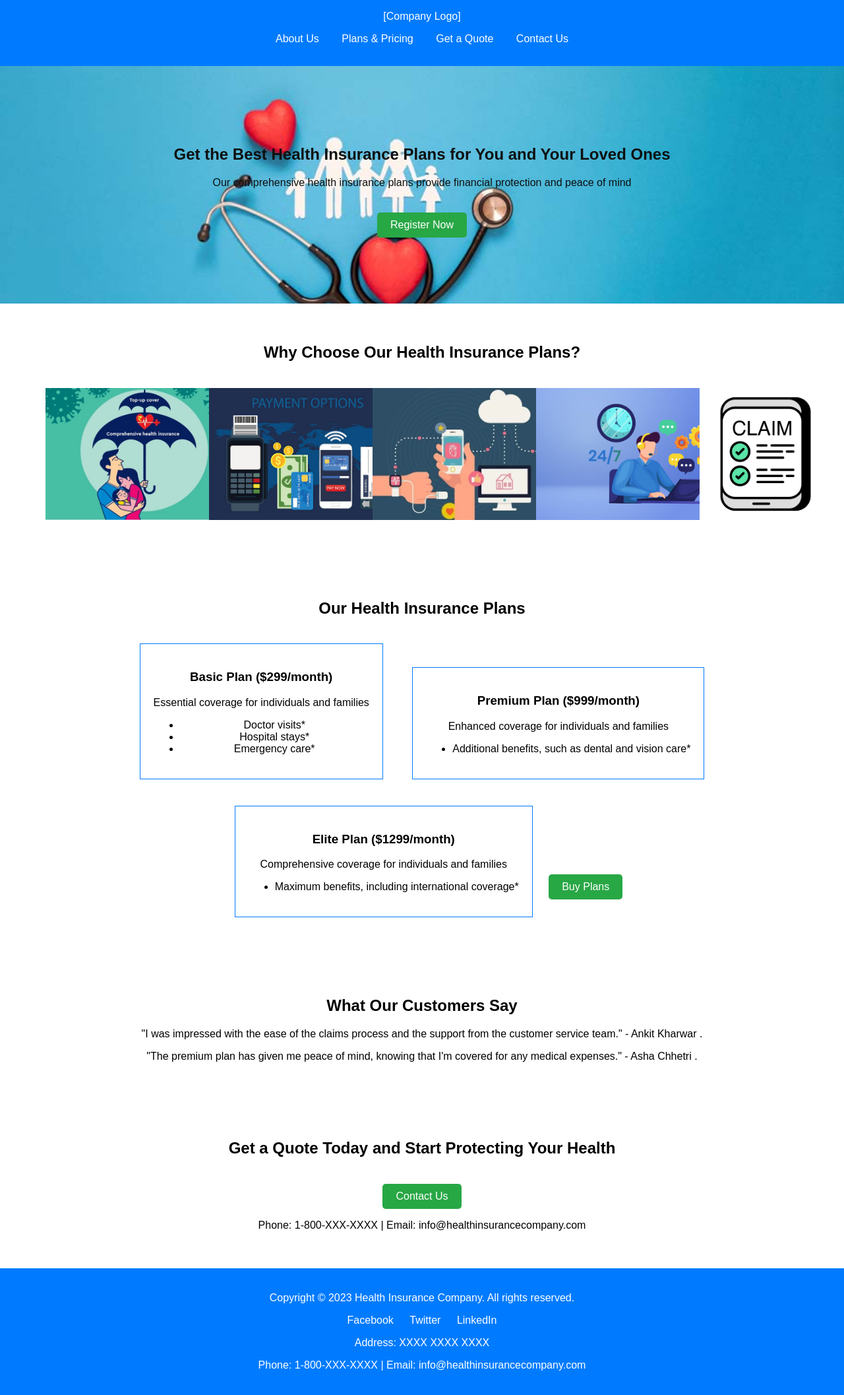
After one commit to ankit12009/Health-card, a PHP site: page / in a window 1280 px wide. The commit adds this page. Shown: the whole page at 66% size. Run offline with PHP 8.4, Linux system fonts and the light colour scheme.

Commit message:
Added landding page

```diff
--- /dev/null
+++ b/index.css
@@ -0,0 +1,87 @@
+body {
+    font-family: Arial, sans-serif;
+    margin: 0;
+    padding: 0;
+}
+
+header {
+    background: #007BFF;
+    color: white;
+    padding: 1em 0;
+    text-align: center;
+}
+
+nav ul {
+    list-style-type: none;
+    padding: 0;
+}
+
+nav ul li {
+    display: inline;
+    margin: 0 15px;
+}
+
+nav a {
+    color: white;
+    text-decoration: none;
+}
+
+.hero {
+    background: url("images/h3.jpg") no-repeat center center/cover;
+    color: rgb(14, 15, 15);
+    /* height: 500px; */
+    padding: 100px 20px;
+    text-align: center;
+    object-fit: cover;
+}
+
+.benefits, .plans, .testimonials, .cta-section {
+    padding: 40px 20px;
+    text-align: center;
+}
+
+.benefit-list {
+    display: flex;
+    justify-content: space-around;
+    flex-wrap: wrap;
+}
+
+.benefit-item {
+    display: flex;
+    justify-content: space-around;
+    width: 150px;
+    height: 200px;
+    /* margin: 80px; */
+    padding: 20px;
+
+}
+
+.plan-card {
+    border: 1px solid #007BFF;
+    padding: 20px;
+    margin: 20px;
+    display: inline-block;
+}
+
+.cta-button {
+    display: inline-block;
+    background: #28A745;
+    color: white;
+    padding: 10px 20px;
+    text-decoration: none;
+    border-radius: 5px;
+    margin-top: 20px;
+}
+
+footer {
+    background: #007BFF;
+    color: white;
+    padding: 20px 0;
+    text-align: center;
+}
+
+.social-media a {
+    color: white;
+    margin: 0 10px;
+    text-decoration: none;
+}
--- /dev/null
+++ b/index.html
@@ -0,0 +1,116 @@
+<!DOCTYPE html>
+<html lang="en">
+<head>
+    <meta charset="UTF-8">
+    <meta name="viewport" content="width=device-width, initial-scale=1.0">
+    <title>Health Insurance Company</title>
+    <link rel="stylesheet" href="index.css">
+</head>
+<body>
+
+    <!-- Header Section -->
+    <header>
+        <div class="logo">[Company Logo]</div>
+        <nav>
+            <ul>
+                <li><a href="#about">About Us</a></li>
+                <li><a href="#plans">Plans & Pricing</a></li>
+                <li><a href="#quote">Get a Quote</a></li>
+                <li><a href="#contact">Contact Us</a></li>
+            </ul>
+        </nav>
+    </header>
+
+    <!-- Hero Section -->
+    <section class="hero">
+        <div class="hero-content">
+            <h1>Get the Best Health Insurance Plans for You and Your Loved Ones</h1>
+            <p>Our comprehensive health insurance plans provide financial protection and peace of mind</p>
+            <a href="file:///C:/xampp/htdocs/git/Health-card/login.html" class="cta-button">Register Now</a>
+        </div>
+    </section>
+
+    <!-- Benefits Section -->
+    <section class="benefits">
+        <h2>Why Choose Our Health Insurance Plans?</h2>
+        <div class="benefit-list">
+            <div class="benefit-item">
+                <img src="images/index1.jpeg" alt="Comprehensive Coverage">
+                <!-- <p>Comprehensive coverage for medical expenses</p> -->
+            </div>
+            <div class="benefit-item">
+                <img src="images/index2.jpg" alt="Affordable Premiums">
+                <!-- <p>Affordable premiums with flexible payment options</p> -->
+            </div>
+            <div class="benefit-item">
+                <img src="images/index3.webp" alt="Wide Network">
+                <!-- <p>Access to a wide network of hospitals and healthcare providers</p> -->
+            </div>
+            <div class="benefit-item">
+                <img src="images/index4.jpg" alt="24/7 Support">
+                <!-- <p>24/7 customer support</p> -->
+            </div>
+            <div class="benefit-item">
+                <img src="images/index5.jpg" alt="Easy Claims">
+                <!-- <p>Easy claims process</p> -->
+            </div>
+        </div>
+    </section>
+
+    <!-- Plans Section -->
+    <section id="plans" class="plans">
+        <h2>Our Health Insurance Plans</h2>
+        <div class="plan-card">
+            <h3>Basic Plan ($299/month)</h3>
+            <p>Essential coverage for individuals and families</p>
+            <ul>
+                <li>Doctor visits*</li>
+                <li>Hospital stays*</li>
+                <li>Emergency care*</li>
+            </ul>
+        </div>
+        <div class="plan-card">
+            <h3>Premium Plan ($999/month)</h3>
+            <p>Enhanced coverage for individuals and families</p>
+            <ul>
+                <li>Additional benefits, such as dental and vision care*</li>
+            </ul>
+        </div>
+        <div class="plan-card">
+            <h3>Elite Plan ($1299/month)</h3>
+            <p>Comprehensive coverage for individuals and families</p>
+            <ul>
+                <li>Maximum benefits, including international coverage*</li>
+            </ul>
+        </div>
+        <a href="#compare" class="cta-button">Buy Plans</a>
+    </section>
+
+    <!-- Testimonials Section -->
+    <section class="testimonials">
+        <h2>What Our Customers Say</h2>
+        <blockquote>"I was impressed with the ease of the claims process and the support from the customer service team." - Ankit Kharwar .</blockquote>
+        <blockquote>"The premium plan has given me peace of mind, knowing that I'm covered for any medical expenses." - Asha Chhetri .</blockquote>
+    </section>
+
+    <!-- Call-to-Action Section -->
+    <section id="quote" class="cta-section">
+        <h2>Get a Quote Today and Start Protecting Your Health</h2>
+        <a href="#quote-form" class="cta-button">Contact Us</a>
+        <p>Phone: 1-800-XXX-XXXX | Email: info@healthinsurancecompany.com</p>
+    </section>
+
+    <!-- Footer Section -->
+    <footer>
+        <p>Copyright © 2023 Health Insurance Company. All rights reserved.</p>
+        <div class="social-media">
+            <a href="#">Facebook</a>
+            <a href="#">Twitter</a>
+            <a href="#">LinkedIn</a>
+        </div>
+        <p>Address: XXXX XXXX XXXX</p>
+        <p>Phone: 1-800-XXX-XXXX | Email: info@healthinsurancecompany.com</p>
+    </footer>
+
+</body>
+</html>
--- a/login.css
+++ b/login.css
@@ -9,7 +9,7 @@ body{
     justify-content: center;
     align-items: center;
     min-height: 100vh;
-    background:url(h4.jpg);
+    background:url("images/h4.jpg");
     background-size: cover;
     background-position: center;
     background-repeat: no-repeat;
--- a/login.html
+++ b/login.html
@@ -11,7 +11,7 @@
 
     <!-- popuplogin -->
      <div class="form-popup">
-        <span class="close-btn symbol">X</span>
+        <span class="close-btn symbol" text-decoration:none;><a href = "file:///C:/xampp/htdocs/git/Health-card/index.html" >X</a></span>
         <div class="form-box">
             <!-- <div class="btn-box">
                 <button class=" btn btn1" ><a href = "file:///C:/xampp/htdocs/git/Health-card/industrial_project/signup.html">LOGIN</a></button>
--- a/signup.css
+++ b/signup.css
@@ -9,7 +9,7 @@ body{
     justify-content: center;
     align-items: center;
     min-height: 100vh;
-    background-image:url(Health-card/industrial_project/images/h4.jpg);
+    background-image:url("images/h4.jpg");
     background-size: cover;
     background-position: center;
     background-repeat: no-repeat;
--- a/signup.html
+++ b/signup.html
@@ -11,7 +11,7 @@
 
     <!-- popupsigin -->
      <div class="registerform-popup">
-        <span class="close-btn symbol">X</span>
+        <span class="close-btn symbol"><a href="file:///C:/xampp/htdocs/git/Health-card/index.html">X</a></span>
         <div class="form-box">
             <!--We dont Need Double login and signup link-->
             <!-- <div class="btn-box">
```
Also changed, not shown: images/index1.jpeg (added), images/index2.jpg (added), images/index3.webp (added), images/index4.jpg (added), images/index5.jpg (added).
